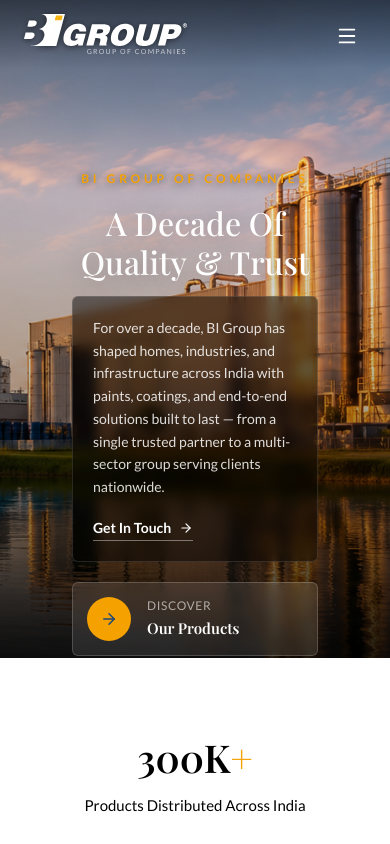
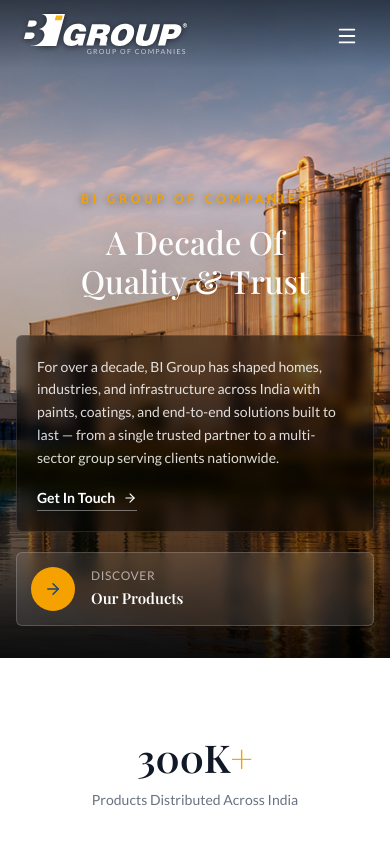
Before and after one commit to siddhi9500/Bi-Paints, a Next.js app: page / in a window 390 px wide. Shown: the top 844 px of the page. Built offline with nearby package versions, Linux system fonts and the light colour scheme.

Commit message:
Refactor UI components and styles for improved responsiveness and layout consistency

```diff
--- a/app/globals.css
+++ b/app/globals.css
@@ -6,7 +6,7 @@
   --header-height: 4rem; /* mobile navbar height (h-16) */
 }
 
-@media (min-width: 1024px) {
+@media (min-width: 1280px) {
   :root {
     --header-height: 9rem; /* desktop navbar height (h-20 + h-16) */
   }
@@ -55,8 +55,22 @@
   max-width: 1600px;
   margin-left: auto;
   margin-right: auto;
-  padding-left: 3rem;
-  padding-right: 3rem;
+  padding-left: 1rem;
+  padding-right: 1rem;
+}
+
+@media (min-width: 640px) {
+  .page-container {
+    padding-left: 1.5rem;
+    padding-right: 1.5rem;
+  }
+}
+
+@media (min-width: 1024px) {
+  .page-container {
+    padding-left: 3rem;
+    padding-right: 3rem;
+  }
 }
 
 @keyframes marquee {
--- a/components/sections/BusinessAreasSection.tsx
+++ b/components/sections/BusinessAreasSection.tsx
@@ -1,185 +1,55 @@
 "use client";
 
-import { useRef, useEffect, useState } from "react";
 import Image from "next/image";
-import Link from "next/link";
-import { useInView } from "framer-motion";
-import { ArrowRight } from "lucide-react";
 import FadeInSection from "@/components/ui/FadeInSection";
-
-interface BusinessArea {
-  title: string;
-  description: string;
-  image: string;
-  href: string;
-}
+import { GradualSpacing } from "@/components/ui/GradualSpacing";
 
 const STATS = [
   { value: "300K", suffix: "+", label: "Products Distributed Across India" },
-  { value: "50", suffix: "+", label: "Countries we export to — Dubai, Thailand, Bangladesh, Sri Lanka & Maldives" },
-  { value: "10", suffix: "", label: "Years of Industry Excellence" },
+  { value: "50",   suffix: "+", label: "Countries we export to — Dubai, Thailand, Bangladesh, Sri Lanka & Maldives" },
+  { value: "10",   suffix: "",  label: "Years of Industry Excellence" },
 ];
-
-function CountUpStat({ value, suffix }: { value: string; suffix: string }) {
-  const match = value.match(/^(\d+)(\D*)$/);
-  const target = match ? parseInt(match[1], 10) : 0;
-  const unit = match ? match[2] : "";
-
-  const ref = useRef<HTMLSpanElement>(null);
-  const isInView = useInView(ref, { once: true, margin: "-60px" });
-  const [count, setCount] = useState(0);
-
-  useEffect(() => {
-    if (!isInView) return;
-    const duration = 1500;
-    const start = performance.now();
-    let frame = 0;
-    const step = (now: number) => {
-      frame++;
-      const progress = Math.min((now - start) / duration, 1);
-      const eased = 1 - Math.pow(1 - progress, 3);
-      setCount(Math.round(eased * target));
-      if (progress < 1) requestAnimationFrame(step);
-    };
-    requestAnimationFrame(step);
-  }, [isInView, target]);
-
-  return (
-    <span ref={ref}>
-      {count}
-      {unit}
-      <span style={{ color: "#f5a200" }}>{suffix}</span>
-    </span>
-  );
-}
-
-// const AREAS: BusinessArea[] = [
-//   {
-//     title: "Decorative Paints",
-//     description: "Interior and exterior coatings for homes, offices, and public spaces — premium emulsions, floor coating systems, and fully customised paint solutions.",
-//     image: "/business-decorative.jpg",
-//     href: "/products/paints",
-//   },
-//   {
-//     title: "Protective Coating",
-//     description: "Anti-corrosive systems for the harshest conditions — epoxy, polyurethane, zinc-rich primers, heat-resistant and fire-protection coatings for power plants and industry.",
-//     image: "/business-protective.jpg",
-//     href: "/solutions/industrial",
-//   },
-//   {
-//     title: "Automotive",
-//     description: "Surface treatments, base-coats and top-coats for motor vehicle manufacturing.",
-//     image: "/business-automotive.jpg",
-//     href: "/products",
-//   },
-//   {
-//     title: "Powder Coating",
-//     description: "Durable, eco-friendly powder finishes for structural steel and fabrication.",
-//     image: "/business-powder.jpg",
-//     href: "/products/fabrication",
-//   },
-//   {
-//     title: "Marine Coating",
-//     description: "Hull, ballast, and deck coatings that keep vessels protected at sea.",
-//     image: "/business-marine.jpg",
-//     href: "/solutions/marine",
-//   },
-//   {
-//     title: "Aerospace Coatings",
-//     description: "High-performance coatings that protect and reflect, built to aerospace standards.",
-//     image: "/business-aerospace.jpg",
-//     href: "/products",
-//   },
-//   {
-//     title: "Yacht & Boat Coating",
-//     description: "Premium finishes for yachts and boats, balancing durability with design.",
-//     image: "/business-yacht.jpg",
-//     href: "/products",
-//   },
-//   {
-//     title: "Container Coating",
-//     description: "Newbuild and repair coatings that extend container lifetimes worldwide.",
-//     image: "/business-container.jpg",
-//     href: "/products",
-//   },
-//   {
-//     title: "Industrial",
-//     description: "End-to-end industrial painting — surface preparation, abrasive blasting, water jetting, tank and structural steel painting, pipeline coating, and shutdown maintenance support.",
-//     image: "/business-industrial.jpg",
-//     href: "/solutions/industrial",
-//   },
-// ];
 
 export default function BusinessAreasSection() {
   return (
     <section className="pt-20 bg-white">
+      {/* Stats row */}
       <div className="page-container">
-        {/* Stats row */}
-        <div className="grid grid-cols-1 sm:grid-cols-3 gap-10 mb-10 text-center sm:text-left">
+        <div className="grid grid-cols-1 sm:grid-cols-3 gap-10 mb-10 text-center">
           {STATS.map((stat, i) => (
             <FadeInSection key={stat.label} delay={i * 0.5}>
-              <div
-                className="leading-none mb-4 text-center"
+              <div className="flex items-baseline justify-center gap-0 mb-3">
+                <GradualSpacing
+                  text={stat.value}
+                  containerClassName="flex"
+                  className="leading-none font-semibold"
                   style={{
                     fontFamily: "var(--font-playfair), Georgia, serif",
                     fontSize: "clamp(2.4rem, 4vw, 4.4rem)",
                     fontWeight: 600,
+                    color: "#111827",
+                  }}
+                />
+                {stat.suffix && (
+                  <span
+                    style={{
+                      fontFamily: "var(--font-playfair), Georgia, serif",
+                      fontSize: "clamp(2.4rem, 4vw, 4.4rem)",
+                      fontWeight: 600,
+                      color: "#f5a200",
+                      lineHeight: 1,
                     }}
                   >
-                <div className="inline-flex items-baseline justify-center w-full">
-                  <CountUpStat value={stat.value} suffix={stat.suffix} />
+                    {stat.suffix}
+                  </span>
+                )}
               </div>
-              </div>
-              <p className="text-md leading-relaxed max-w-xs sm:max-w-none mx-auto sm:mx-0 text-center">
+              <p className="text-sm leading-relaxed text-gray-500 max-w-xs mx-auto">
                 {stat.label}
               </p>
             </FadeInSection>
           ))}
         </div>
-
-        {/* Heading */}
-        {/* <FadeInSection className="my-4 xl:mb-10">
-          <GradualSpacing
-            text="Explore Our Business Areas"
-            className="text-3xl sm:text-4xl font-semibold text-navy"
-            containerClassName="flex flex-wrap space-x-1 justify-center sm:justify-start"
-            style={{ fontFamily: "var(--font-playfair), Georgia, serif" }}
-          />
-          <div className="w-12 h-1 bg-accent mt-4 rounded mx-auto sm:mx-0" />
-        </FadeInSection> */}
-
-        {/* Grid */}
-        {/* <div className="grid grid-cols-2 gap-x-2 gap-y-4 md:grid-cols-3 md:gap-8">
-          {AREAS.map((area, i) => (
-            <FadeInSection key={area.title} delay={(i % 3) * 0.1}>
-              <Link href={area.href} className="group flex h-full flex-col">
-                <div className="relative overflow-hidden" style={{ aspectRatio: "4 / 2" }}>
-                  <Image
-                    src={area.image}
-                    alt={area.title}
-                    fill
-                    className="object-cover transition-transform duration-500 group-hover:scale-105"
-                    sizes="(max-width: 768px) 50vw, 33vw"
-                  />
-                </div>
-                <div className="flex grow flex-col items-start bg-gray-50 px-4 py-4 transition-colors md:px-6 md:py-6 group-hover:bg-gray-100">
-                  <div className="mb-2 flex w-full items-start justify-between gap-2 md:mb-4">
-                    <h3 className="text-xl font-light text-black md:text-2xl">
-                      {area.title}
-                    </h3>
-                    <ArrowRight
-                      size={20}
-                      className="mt-1 shrink-0 text-gray-400 transition-colors duration-300 group-hover:text-black"
-                    />
-                  </div>
-                  <p className="text-sm text-gray-600 leading-relaxed line-clamp-3 md:text-base">
-                    {area.description}
-                  </p>
-                </div>
-              </Link>
-            </FadeInSection>
-          ))}
-        </div> */}
       </div>
     </section>
   );
--- a/components/sections/CoatingExpertiseSection.tsx
+++ b/components/sections/CoatingExpertiseSection.tsx
@@ -84,7 +84,7 @@
                 transition={{ duration: 0.6, delay: 0.18, ease: EASE }}
                 className="font-extrabold text-white leading-tight mb-6"
                 style={{
-                  fontSize: "clamp(1.9rem, 3.6vw, 3rem)",
+                  fontSize: "clamp(0.9rem, 3.6vw, 3rem)",
                   fontFamily: "var(--font-montserrat), Arial, sans-serif",
                 }}
               >
--- a/components/sections/HeroSection.tsx
+++ b/components/sections/HeroSection.tsx
@@ -92,7 +92,7 @@
         </div>
 
         {/* Bottom row — description (left) + highlight card (right) */}
-        <div className="px-6 sm:px-10 lg:px-14 pb-8 sm:pb-12">
+        <div className="pb-8 sm:pb-12">
           <div className="page-container flex flex-col sm:flex-row sm:items-end justify-between gap-5 sm:gap-6">
 
             <motion.div
--- a/components/sections/ProductsSection.tsx
+++ b/components/sections/ProductsSection.tsx
@@ -82,7 +82,7 @@
       initial={{ opacity: 0, y: 96 }}
       whileInView={{ opacity: 1, y: 0 }}
       viewport={VIEW}
-      transition={{ duration: 0.9, delay, ease: [0.19, 1, 0.36, 1] }}
+      transition={{ duration: 0.5, delay, ease: [0.09, 1, 0.36, 1] }}
       className="group relative bg-white rounded-lg overflow-hidden flex flex-col"
       style={{ boxShadow: "0 2px 10px rgba(15,30,60,0.08)" }}
       whileHover={{ y: -4 }}
--- a/components/sections/SolutionsSection.tsx
+++ b/components/sections/SolutionsSection.tsx
@@ -1,5 +1,6 @@
 import Link from "next/link";
 import FadeInSection from "@/components/ui/FadeInSection";
+import Image from "next/image";
 
 interface Solution {
   title: string;
```
Also changed, not shown: components/layout/Navbar.tsx (+99 -101 lines), 1 other file (tests, documents, lock files or other folders). Lines whose indentation alone changed are shown as unchanged.
